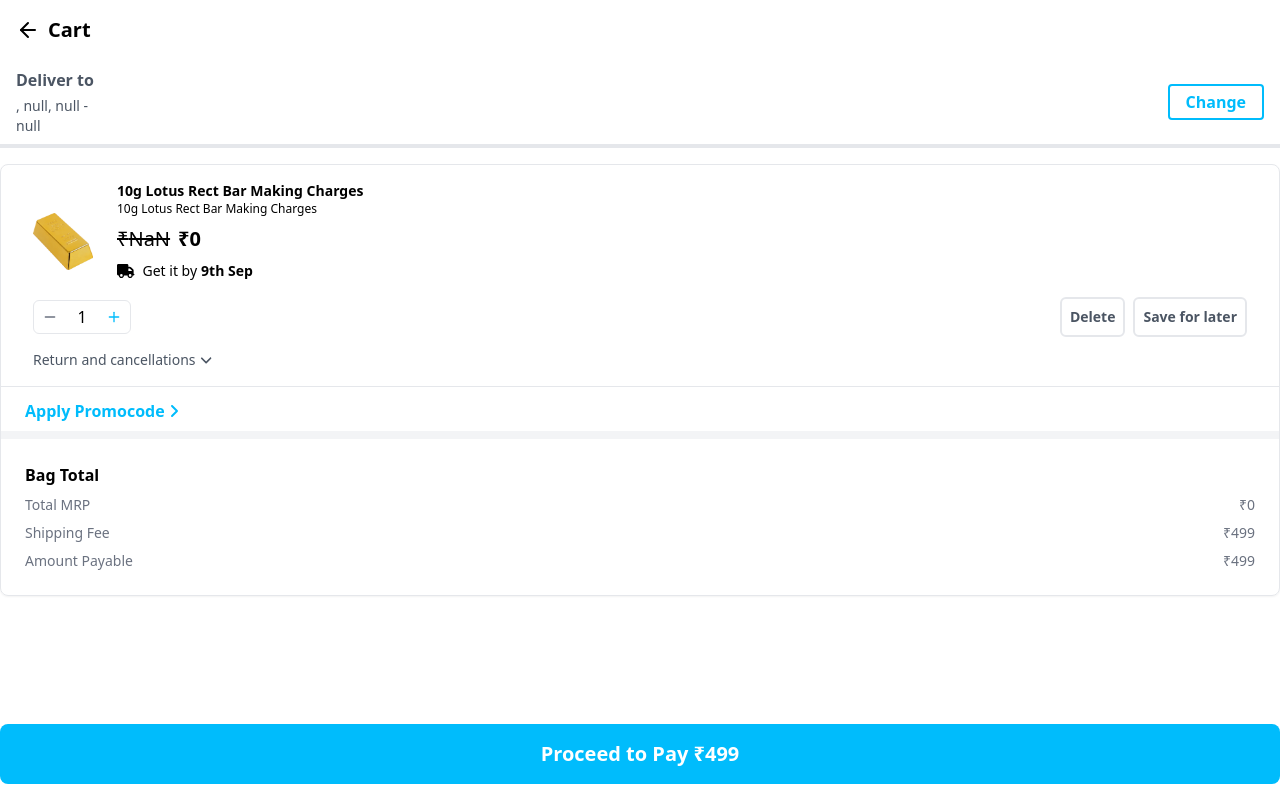
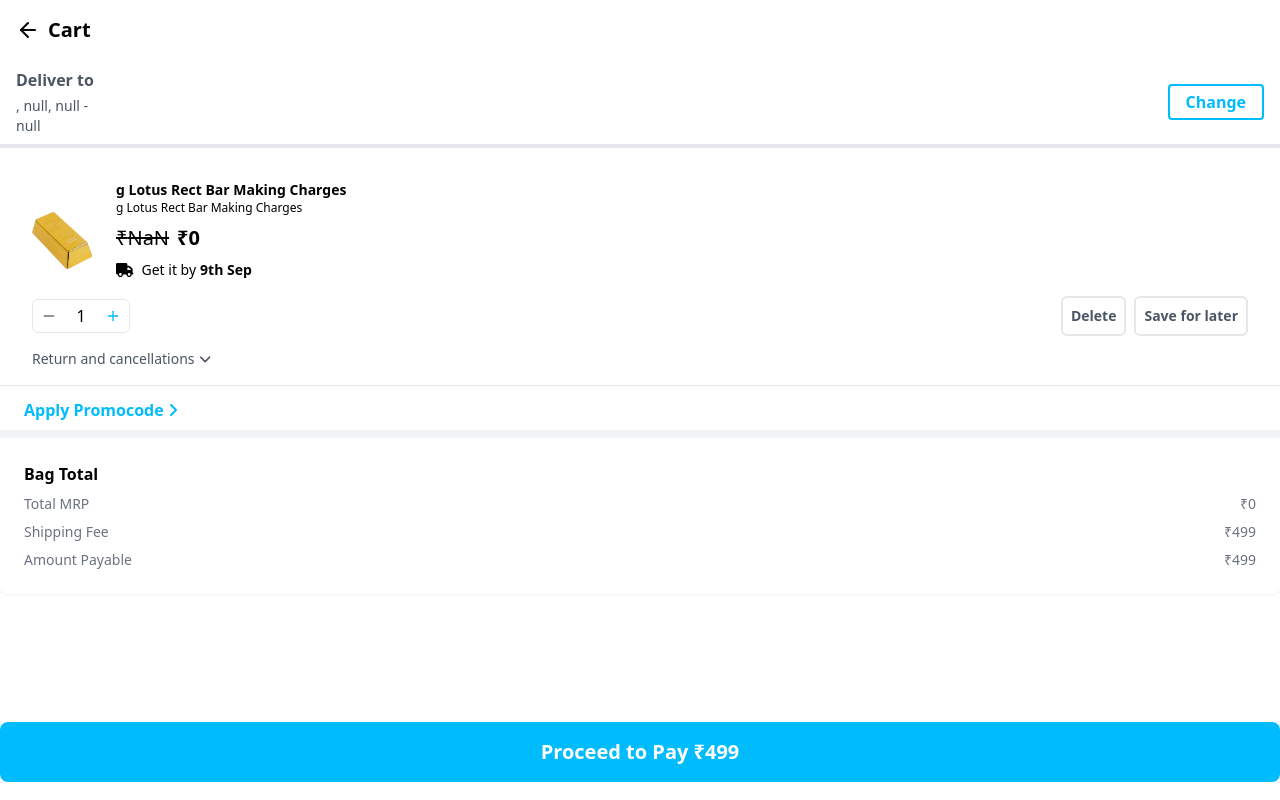
Before and after one commit to m0nx73r/Lucky-Wheel, a React (Vite) app: page /cart in a window 1280 px wide. Built offline with nearby package versions, Linux system fonts and the light colour scheme.

Commit message:
removed borded in cart page

```diff
--- a/src/Pages/Cart.tsx
+++ b/src/Pages/Cart.tsx
@@ -39,7 +39,7 @@ export default function Cart() {
             <div className="min-h-1 bg-gray-200 mb-4">
             </div>
 
-            <div className="rounded-lg border bg-card text-card-foreground shadow-sm">
+            <div className="rounded-lg bg-card text-card-foreground shadow-sm">
                 <div className="m-4 px-4 mt-4">
                     <div className="flex items-start space-x-4">
                         <img
@@ -50,8 +50,8 @@ export default function Cart() {
                             className="rounded-md pt-8 mr-2"
                         />
                         <div className="flex-1">
-                            <h3 className="font-bold text-sm">10g Lotus Rect Bar Making Charges</h3>
-                            <p className="text-xs text-muted-foreground">10g Lotus Rect Bar Making Charges</p>
+                            <h3 className="font-bold text-sm">{localStorage.getItem("prize")}g Lotus Rect Bar Making Charges</h3>
+                            <p className="text-xs text-muted-foreground">{localStorage.getItem("prize")}g Lotus Rect Bar Making Charges</p>
                             <p className="text-xl mt-2 "><span className="line-through pr-2">₹{parseInt(localStorage.getItem("prize") ?? "")  * 7658.6}</span><span className="font-bold">₹0</span></p>
                             <div className="flex items-center text-sm text-muted-foreground mt-2">
                                 <FontAwesomeIcon icon={faTruck} className="mr-2" />
```
